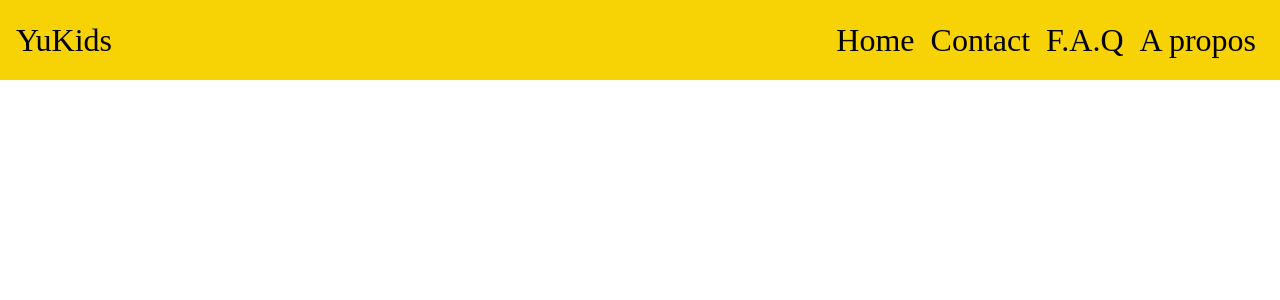
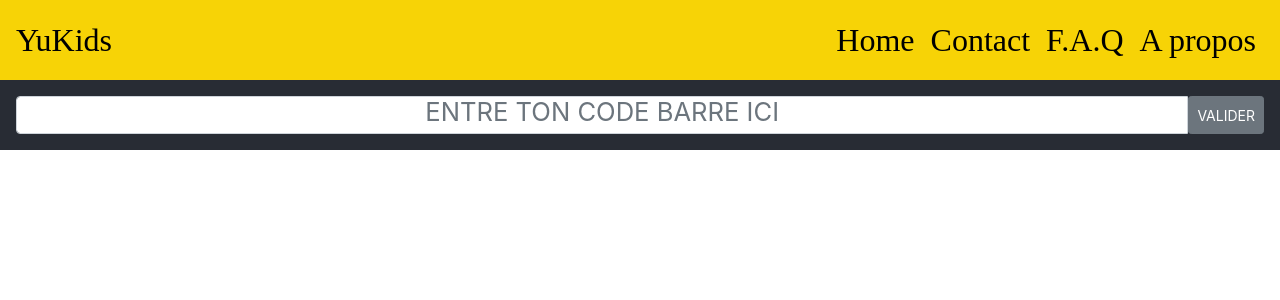
Before and after one commit to srh1013/yuka_project, a React (Create React App) app: page / in a window 1280 px wide. Shown: the top 300 px of the page. Built offline with nearby package versions, Linux system fonts and the light colour scheme; a web font is replaced by a local one.

Commit message:
add a searchBar

```diff
--- a/src/App.js
+++ b/src/App.js
@@ -2,6 +2,7 @@
 import './App.css';
 
 import NavbarTitle from './header/NavbarTitle';
+import Body from './body/Body'
 
 class App extends Component {
   render() {
@@ -9,6 +10,7 @@
       <div className="App">
 
         <NavbarTitle />
+        <Body />
 
       </div>
     );
--- /dev/null
+++ b/src/body/Body.jsx
@@ -0,0 +1,14 @@
+import React, { Component } from "react";
+import SearchBar from "./SearchBar.jsx";
+
+class Body extends Component {
+	render() {
+		return (
+			<div>
+				<SearchBar />
+			</div>
+		);
+	}
+}
+
+export default Body;
--- /dev/null
+++ b/src/body/SearchBar.jsx
@@ -0,0 +1,24 @@
+import React, { Component } from "react";
+import { Button } from "reactstrap";
+import styles from "./SearchBar.module.css";
+
+import { InputGroup, Input } from "reactstrap";
+
+const SearchBar = props => {
+	return (
+		<div class="w-80 p-3">
+			<InputGroup>
+				<Input
+					className={styles.text}
+					style={{ textAlign: "center" }}
+					placeholder="ENTRE TON CODE BARRE ICI"
+				/>
+				<Button color="secondary" size="sm">
+					VALIDER
+				</Button>
+			</InputGroup>
+		</div>
+	);
+};
+
+export default SearchBar;
--- /dev/null
+++ b/src/body/SearchBar.module.css
@@ -0,0 +1,4 @@
+.text,
+.text::-webkit-input-placeholder {
+	font-size: 2vw;
+}
```
